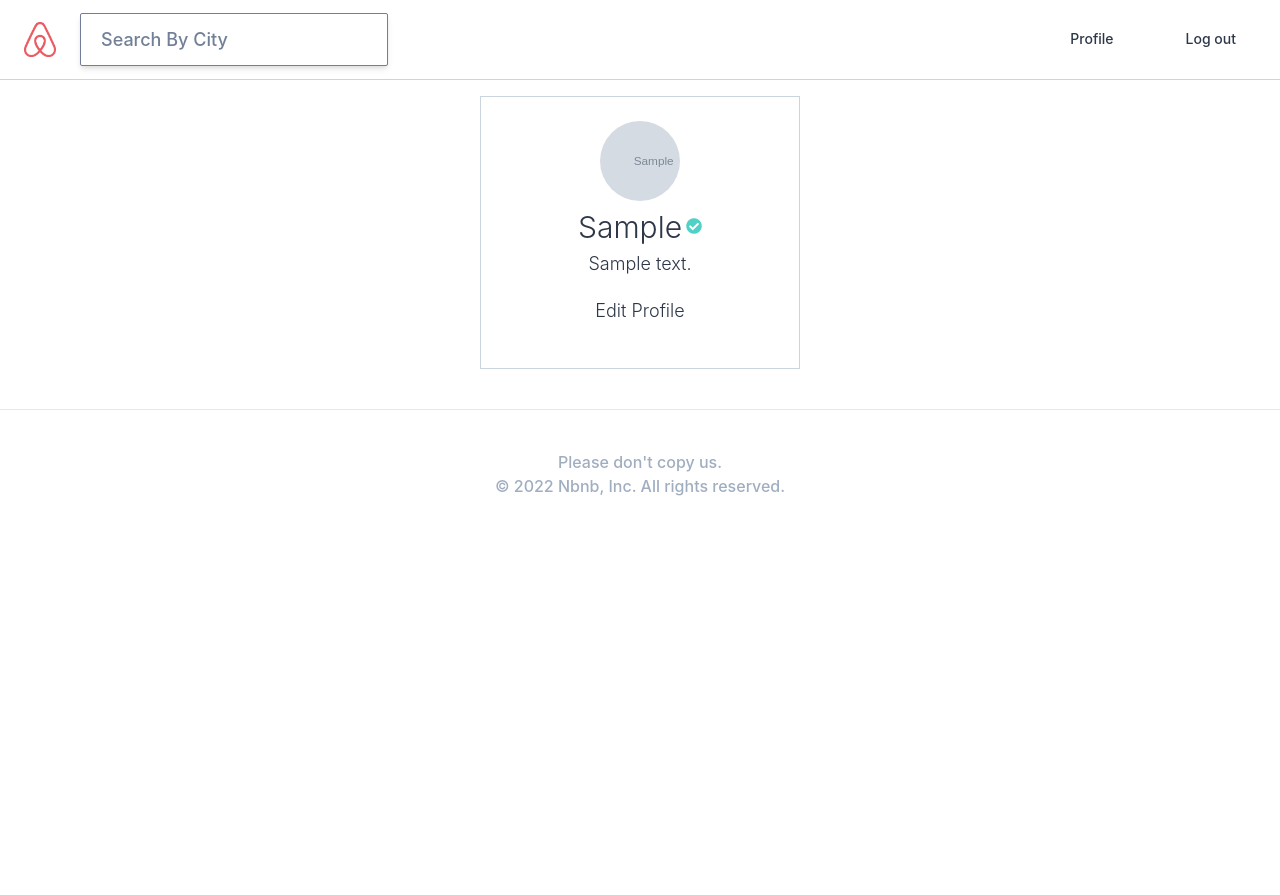
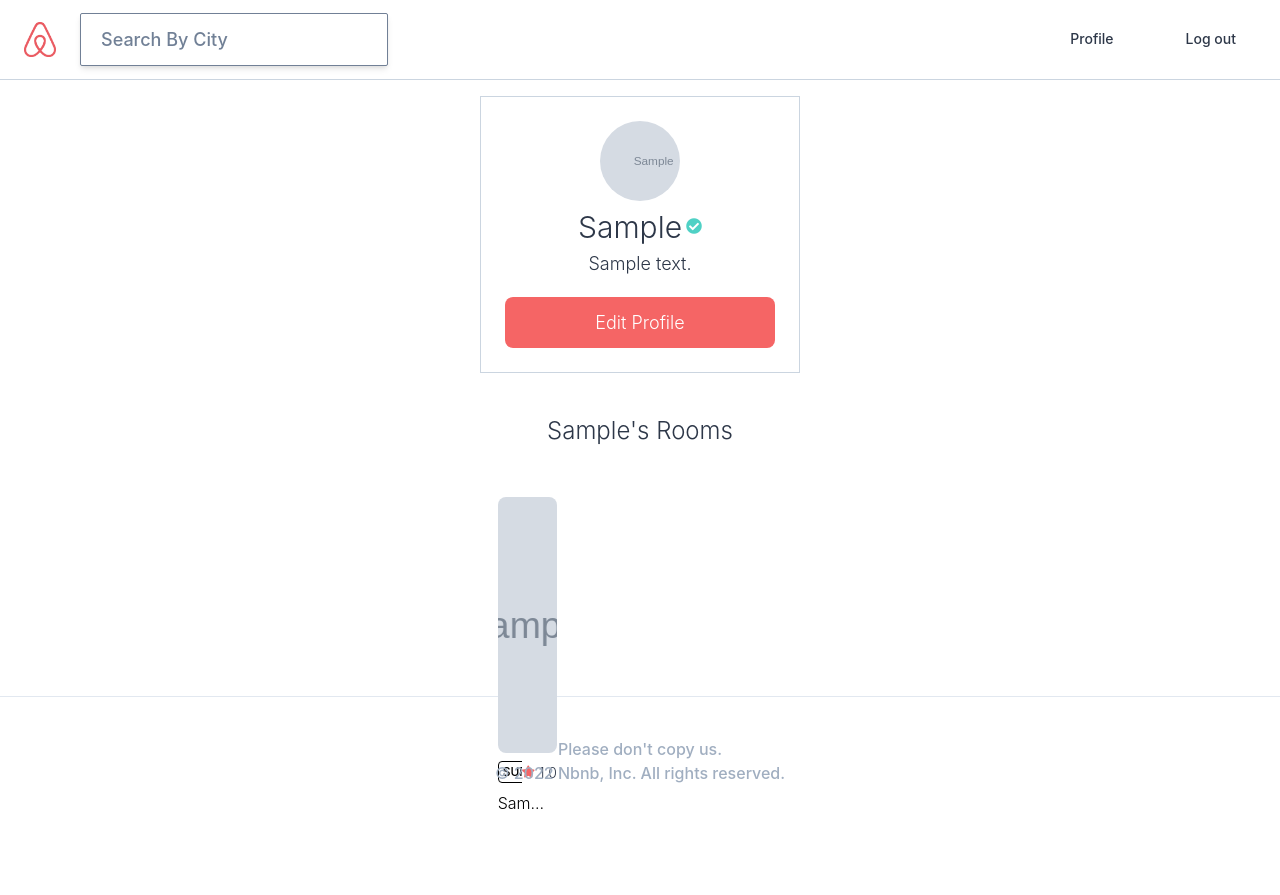
Before and after one commit to jeongsangtae/airbnb-clone, a Django app: page /users/1/ in a window 1280 px wide. Before the commit the page ends 496 px from the top, so only its background shows below. Run offline with Django 3.2, Linux system fonts and the light colour scheme; a user stored in the database is signed in; tables that the repository leaves empty hold one stand-in row (values such as "Sample post"); grey boxes marked "Sample" are stand-in pictures; parts of the project's set-up code (start-up, migrations or seed data) failed here and were passed over; some libraries are stand-ins or nearby versions.

Commit message:
#21.5 Styling User Profile

```diff
--- a/assets/scss/styles.scss
+++ b/assets/scss/styles.scss
@@ -19,6 +19,10 @@
 
 .btn {
   @apply text-center rounded-sm py-5 font-light text-lg w-full;
+}
+
+.btn-link{
+  @apply text-center py-3 rounded-lg font-light text-lg w-full text-white bg-red-500;
 }
 
 input {
--- a/templates/users/user_detail.html
+++ b/templates/users/user_detail.html
@@ -6,6 +6,7 @@
 
 {% block content %}
 
+   <div class="h-75vh">
     <div class="container lg:w-5/12 md:w-1/2 xl:w-1/4 mx-auto my-10 flex flex-col items-center border p-6 border-gray-400">
 
 
@@ -20,10 +21,25 @@
 
       </div>
 
-        <span class="text-lg">{{user.bio}}</span>
+      <span class="text-lg mb-5">{{user_obj.bio}}</span>
 
-        <a href="#" class="btn">Edit Profile</a>
+      {% if user == user_obj %}
+          <a href="#" class="btn-link">Edit Profile</a>
+      {% endif %}
+
 
     </div>
 
+    {% if user_obj.rooms.count > 0 %}
+        <div class="container  mx-auto pb-10 flex flex-col items-center">
+          <h3 class="mb-12 text-2xl">{{user_obj.first_name}}'s Rooms</h3>
+          <div class="flex flex-wrap -mx-40 mg-10">
+              {% for room in user_obj.rooms.all %}
+                  {% include 'mixins/room_card.html' with room=room %}
+              {% endfor %}
+          </div>
+        </div>
+    {% endif %}
+      </div>
+
 {% endblock content %}
```
Also changed, not shown: static/css/styles.css, templates/rooms/room_list.html (line endings or trailing spaces). Lines whose indentation alone changed are shown as unchanged.
